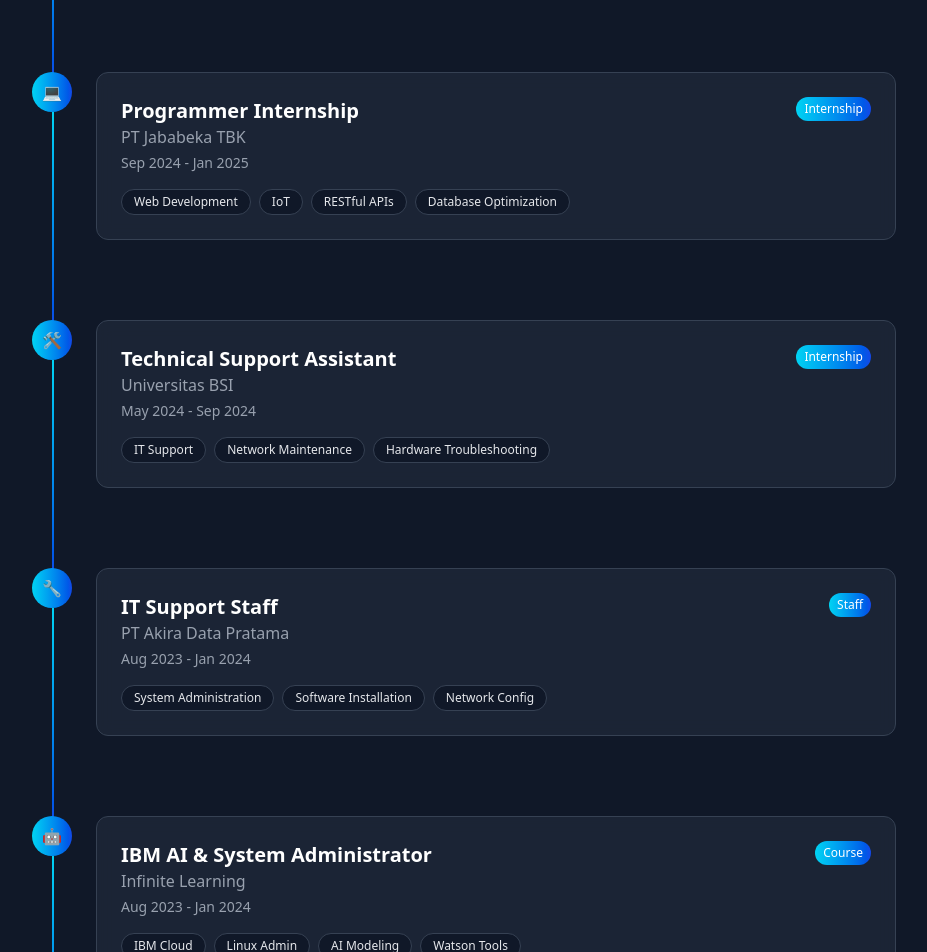
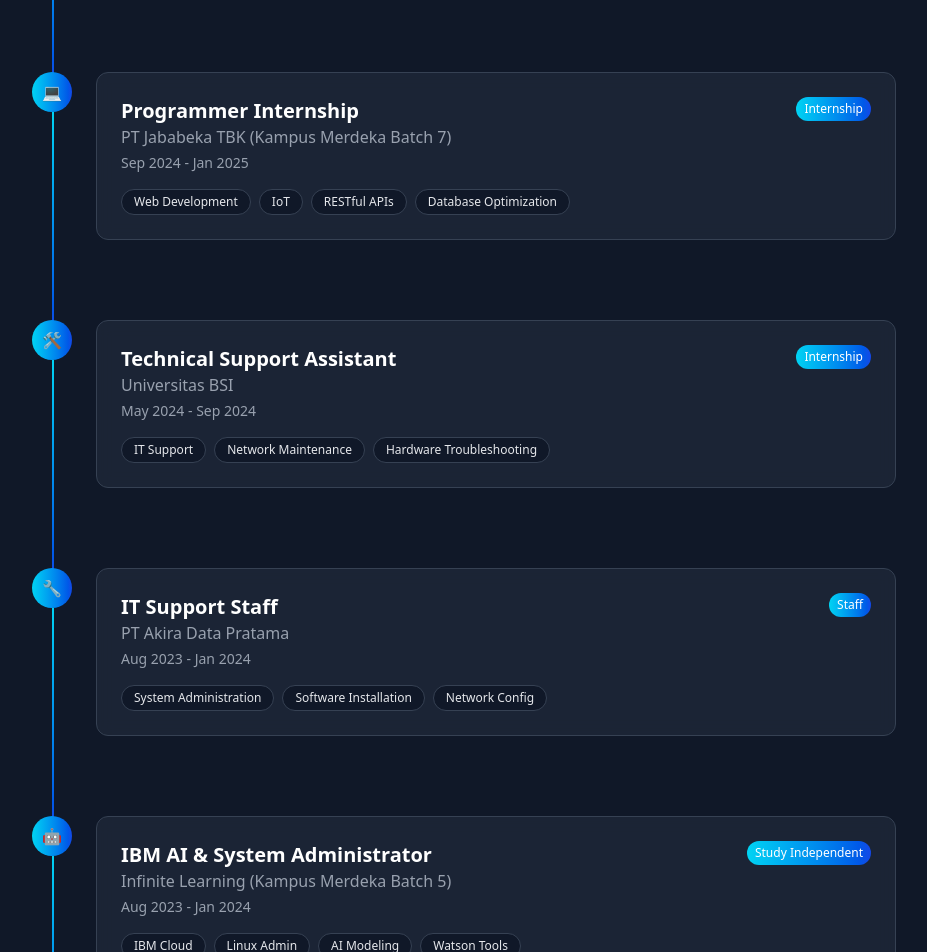
Before and after one commit to Izzudinalqassam/my-porto, a React (Vite) app: page / in a window 1280 px wide. Shown: the part 1780-2732 px from the top of the page, without its empty margins (176-1103 px from the left). Built offline with nearby package versions, Linux system fonts and the light colour scheme.

Commit message:
edit-experiences

```diff
--- a/src/components/experiences.jsx
+++ b/src/components/experiences.jsx
@@ -14,7 +14,7 @@
   {
     id: 2,
     title: "Programmer Internship",
-    company: "PT Jababeka TBK",
+    company: "PT Jababeka TBK (Kampus Merdeka Batch 7)",
     period: "Sep 2024 - Jan 2025",
     skills: ["Web Development", "IoT", "RESTful APIs", "Database Optimization"],
     icon: "💻",
@@ -41,11 +41,11 @@
   {
     id: 5,
     title: "IBM AI & System Administrator",
-    company: "Infinite Learning",
+    company: "Infinite Learning (Kampus Merdeka Batch 5)",
     period: "Aug 2023 - Jan 2024",
     skills: ["IBM Cloud", "Linux Admin", "AI Modeling", "Watson Tools"],
     icon: "🤖",
-    level: "Course"
+    level: "Study Independent"
   },
   {
     id: 6,
@@ -69,7 +69,7 @@
       bg: "from-cyan-400 to-blue-700",
       hover: "hover:border-cyan-400 hover:shadow-cyan-500/20 hover:shadow-lg"
     },
-    Course: {
+    "Study Independent": {
       bg: "from-cyan-400 to-blue-700",
       hover: "hover:border-cyan-400 hover:shadow-cyan-500/20 hover:shadow-lg"
     }
```
